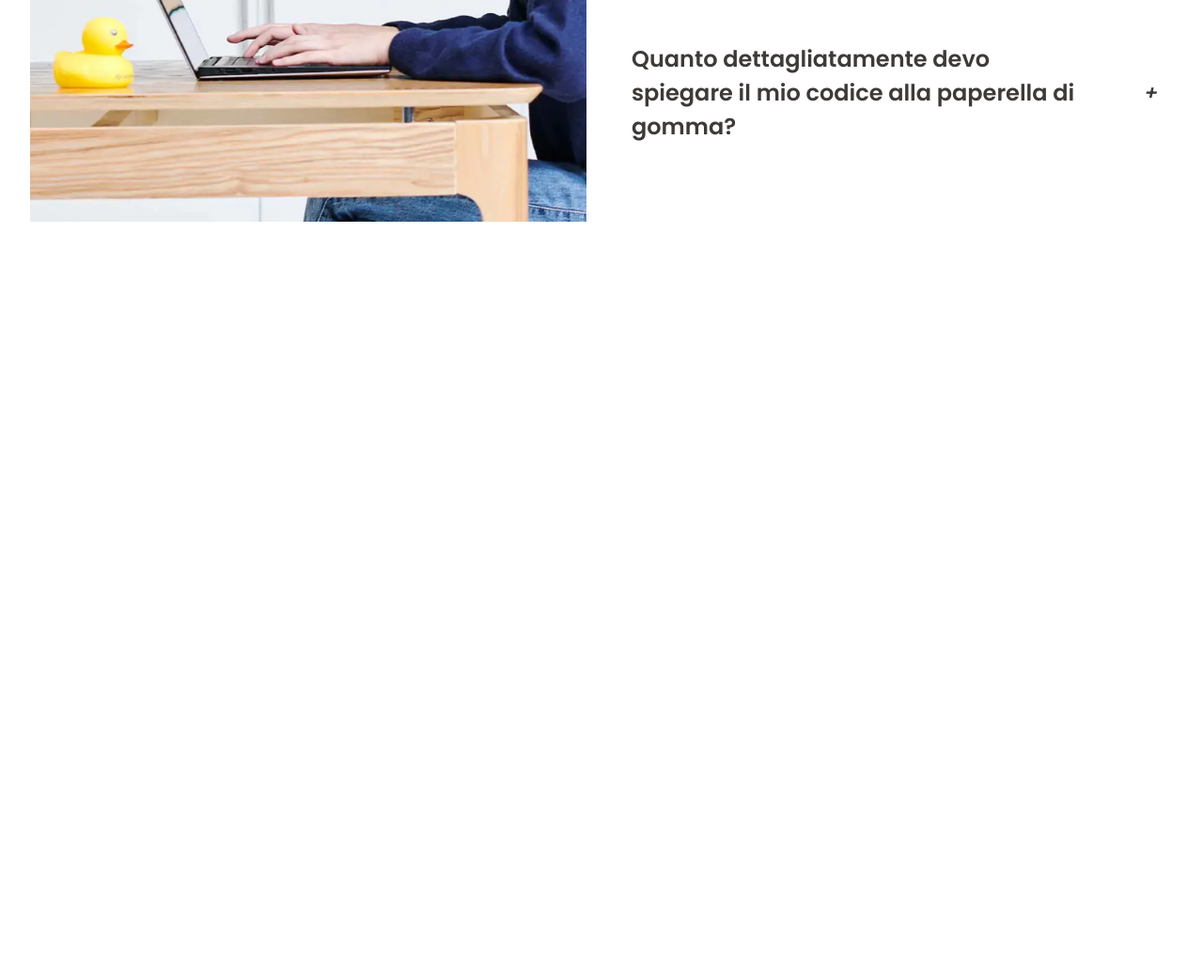
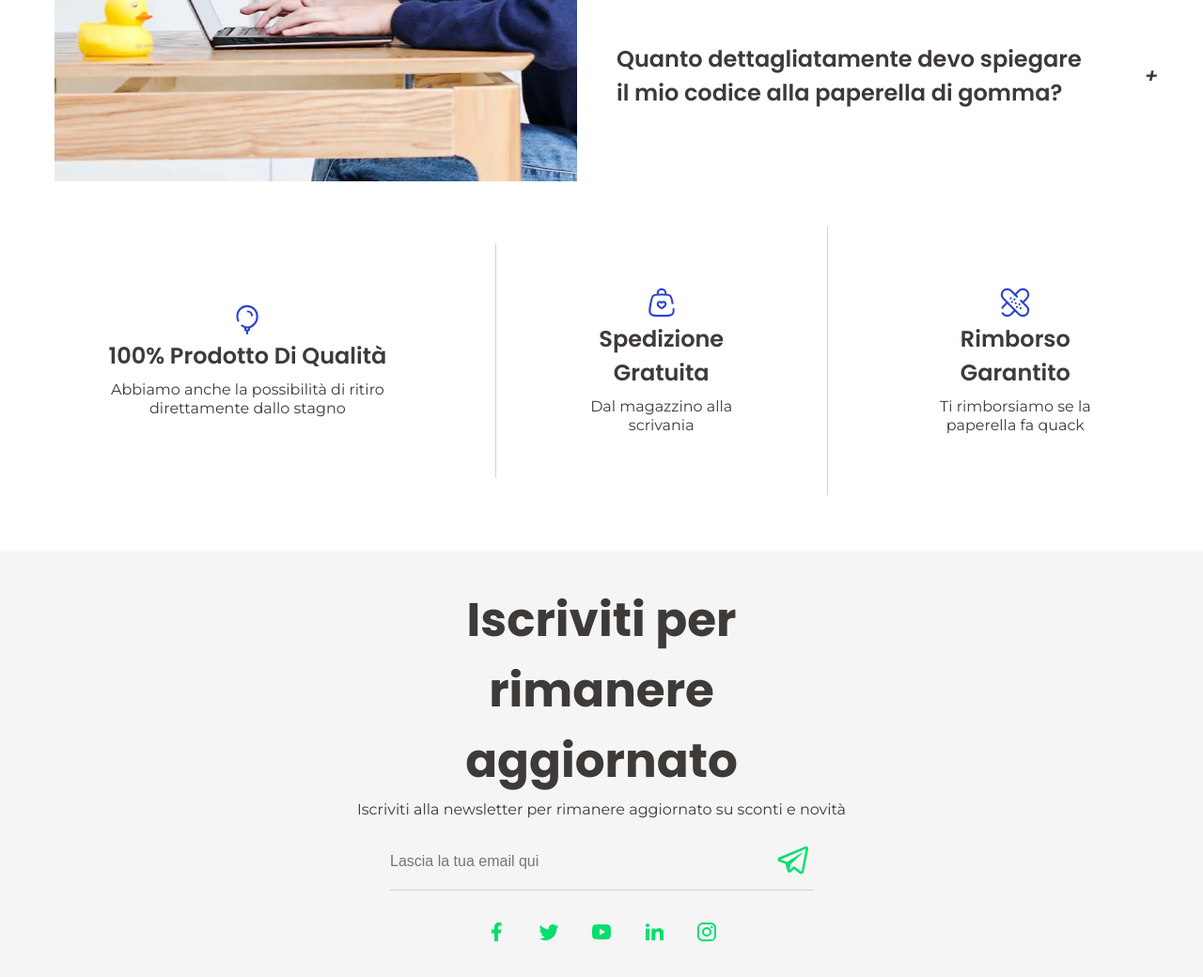
Before and after one commit to MarcelloPescatore/Duck-page, a plain HTML site: page index.html in a window 1280 px wide. Shown: the part 3474-4514 px from the top of the page at 94% size. Before the commit the page ends 3758 px from the top, so only its background shows below. Drawn offline with nearby package versions, Linux system fonts and the light colour scheme.

Commit message:
improvments: - fix faqs section style - add and style vantaggi section - start to implements form newsletter

```diff
--- a/assets/style.css
+++ b/assets/style.css
@@ -304,10 +304,22 @@ img {
 
     .row{
         width: 100%;
+        height: 700px;
         display: flex;
         flex-direction: row;
-        gap: 2rem;
         padding: 3rem 2rem;
+    }
+
+    .img-faq{
+        display: flex;
+        align-items: center;
+        justify-content: center;
+
+        img{
+            object-fit: contain;
+            max-width: 100% ;
+            height: 100%;
+        }
     }
 
     div{
@@ -325,6 +337,7 @@ img {
     .faq-question{
         display: flex;
         align-items: center;
+        justify-content: space-between;
         gap: 4rem;
         width: 100%;
 
@@ -346,6 +359,104 @@ img {
         display: none;
     }
 }
+
+/* vantaggi */
+#vantaggi{
+    margin-bottom: 60px;
+    display: flex;
+    justify-content: center;
+    align-items: center;
+
+    div{
+        display: flex;
+        flex-direction: column;
+        align-items: center;
+        text-align: center;
+        padding: 4rem 6rem;
+
+        i{
+            color:var(--text-hover);
+        }
+
+        h3{
+            font-size: 24px;
+            font-weight: 600;
+        }
+
+        p{
+            padding-top: 0.5rem;
+        }
+    }
+
+    div:first-child{
+        border-right: 1px solid lightgray;
+    }
+
+    div:last-child{
+        border-left: 1px solid lightgray;
+    }
+}
+
+/* footer */
+footer{
+    i{
+        color: var(--accent);
+    }
+
+    #newsletter{
+        padding-top: 2rem;
+        display: flex;
+        flex-direction: column;
+        justify-content: center;
+        align-items: center;
+        text-align: center;
+
+        h2{
+            font-size: 50px;
+            font-weight: 700;
+            padding: 0.25rem 0rem;
+        }
+        p{
+            padding-bottom: 1rem;
+        }
+
+        form{
+            border-bottom: 1px solid lightgray;
+            width: 450px;
+            padding: 0.5rem 0;
+            display: flex;
+            justify-content: space-between;
+
+            input{
+                border: none;
+                background-color: transparent;
+                color: var(--text-primary);
+                outline: none;
+                font-size: 16px;
+            }
+
+
+            button{
+                border: none;
+                background-color: transparent;
+            }
+        }
+    }
+
+    #socials{
+        display: flex;
+        justify-content: center;
+        align-items: center;
+        gap: 2rem;
+        padding: 2rem 0;
+    }
+}
+
+.bg-footer{
+    background-color: rgba(211, 211, 211, 0.226);
+}
+
+
 
 /* mobile */
 @media (max-width: 480px) {
@@ -425,6 +536,7 @@ img {
         .row{
             display: flex;
             flex-direction: column;
+            height: 100%;
             padding: 2rem 0rem;
         }
 
@@ -447,4 +559,16 @@ img {
         }
     }
 
+    #vantaggi{
+        display: flex;
+        flex-direction: column;
+        justify-content: center;
+        align-items: center;
+
+        div{
+            border: none;
+            padding: 2rem 4rem;
+        }
+    }
+
 }
--- a/index.html
+++ b/index.html
@@ -433,7 +433,7 @@
         <section id="FAQs">
             <h2 class="title">FAQs</h2>
             <div class="row">
-                <div>
+                <div class="img-faq">
                     <img src="/assets/images/single-image2.png" alt="">
                 </div>
                 <div>
@@ -444,8 +444,10 @@
                                 <i class="faq-toggle">+</i>
                             </div>
                             <div class="faq-answer">
-                                <p>Il rubber duck debugging è semplice: spiega il tuo codice alla paperella di gomma come se
-                                    fosse un collega. Descrivendo ogni passo, potresti individuare errori o capire meglio il
+                                <p>Il rubber duck debugging è semplice: spiega il tuo codice alla paperella di gomma
+                                    come se
+                                    fosse un collega. Descrivendo ogni passo, potresti individuare errori o capire
+                                    meglio il
                                     problema. La paperella non risponde, ma ti aiuta a chiarire i tuoi pensieri. </p>
                             </div>
                         </li>
@@ -455,20 +457,24 @@
                                 <i class="faq-toggle">+</i>
                             </div>
                             <div class="faq-answer">
-                                <p>La paperella di gomma aiuta i programmatori a pensare in modo critico e a verbalizzare i
+                                <p>La paperella di gomma aiuta i programmatori a pensare in modo critico e a
+                                    verbalizzare i
                                     problemi. Questo processo può portare a nuove intuizioni e soluzioni. Inoltre, è un
                                     ottimo strumento antistress e aggiunge un tocco di personalità alla scrivania.</p>
                             </div>
                         </li>
                         <li class="faq-item">
                             <div class="faq-question">
-                                <h3>Posso usare la paperella di gomma indipendentemente dal linguaggio di programmazione che
+                                <h3>Posso usare la paperella di gomma indipendentemente dal linguaggio di programmazione
+                                    che
                                     utilizzo?</h3>
                                 <i class="faq-toggle">+</i>
                             </div>
                             <div class="faq-answer">
-                                <p>Assolutamente sì! La paperella di gomma è universale e funziona con qualsiasi linguaggio
-                                    di programmazione. Non importa se stai scrivendo in Python, Java, C++ o qualsiasi altro
+                                <p>Assolutamente sì! La paperella di gomma è universale e funziona con qualsiasi
+                                    linguaggio
+                                    di programmazione. Non importa se stai scrivendo in Python, Java, C++ o qualsiasi
+                                    altro
                                     linguaggio, la paperella sarà sempre pronta ad ascoltarti.</p>
                             </div>
                         </li>
@@ -478,8 +484,10 @@
                                 <i class="faq-toggle">+</i>
                             </div>
                             <div class="faq-answer">
-                                <p>Dovresti spiegare ogni dettaglio del tuo codice. Più sei dettagliato, più è probabile che
-                                    tu scopra errori o ottenga nuove prospettive. Questo processo ti costringe a rivedere
+                                <p>Dovresti spiegare ogni dettaglio del tuo codice. Più sei dettagliato, più è probabile
+                                    che
+                                    tu scopra errori o ottenga nuove prospettive. Questo processo ti costringe a
+                                    rivedere
                                     attentamente ogni parte del tuo lavoro.</p>
                             </div>
                         </li>
@@ -487,9 +495,103 @@
                 </div>
             </div>
         </section>
+
+        <!-- Vantaggi -->
+        <section id="vantaggi">
+            <div>
+                <i>
+                    <svg width="34" height="34" fill="currentColor">
+                        <use href="#balloon" />
+                    </svg>
+                </i>
+                <h3>
+                    100% Prodotto Di Qualità
+                </h3>
+                <p>
+                    Abbiamo anche la possibilità di ritiro direttamente dallo stagno
+                </p>
+            </div>
+            <div>
+                <i>
+                    <svg width="34" height="34" fill="currentColor">
+                        <use href="#bag-heart" />
+                    </svg>
+                </i>
+                <h3>
+                    Spedizione Gratuita
+                </h3>
+                <p>
+                    Dal magazzino alla scrivania
+                </p>
+            </div>
+            <div>
+                <i>
+                    <svg width="34" height="34" fill="currentColor">
+                        <use href="#handiplast" />
+                    </svg>
+                </i>
+                <h3>
+                    Rimborso Garantito
+                </h3>
+                <p>
+                    Ti rimborsiamo se la paperella fa quack
+                </p>
+            </div>
+        </section>
     </main>
     <footer>
+        <div class="bg-footer">
+            <!-- form newsletter -->
+            <div id="newsletter">
+                <h2>
+                    Iscriviti per <br> rimanere <br> aggiornato
+                </h2>
+                <p>
+                    Iscriviti alla newsletter per rimanere aggiornato su sconti e novità
+                </p>
+                <form action="">
+                    <input type="text" placeholder="Lascia la tua email qui">
+                    <button type="submit">
+                        <i>
+                            <svg width="40" height="40" fill="currentColor">
+                                <use href="#send" />
+                            </svg>
+                        </i>
+                    </button>
+                </form>
+            </div>
+            <div id="socials">
+                <i>
+                    <svg width="24" height="24" fill="currentColor">
+                        <use href="#facebook" />
+                    </svg>
+                </i>
+                <i>
+                    <svg width="24" height="24" fill="currentColor">
+                        <use href="#twitter" />
+                    </svg>
+                </i>
+                <i>
+                    <svg width="24" height="24" fill="currentColor">
+                        <use href="#youtube" />
+                    </svg>
+                </i>
+                <i>
+                    <svg width="24" height="24" fill="currentColor">
+                        <use href="#linkedin" />
+                    </svg>
+                </i>
+                <i>
+                    <svg width="24" height="24" fill="currentColor">
+                        <use href="#instagram" />
+                    </svg>
+                </i>
+            </div>
+        </div>
 
+        <div id="rights">
+
+        </div>
     </footer>
 
     <!-- script js -->
```
